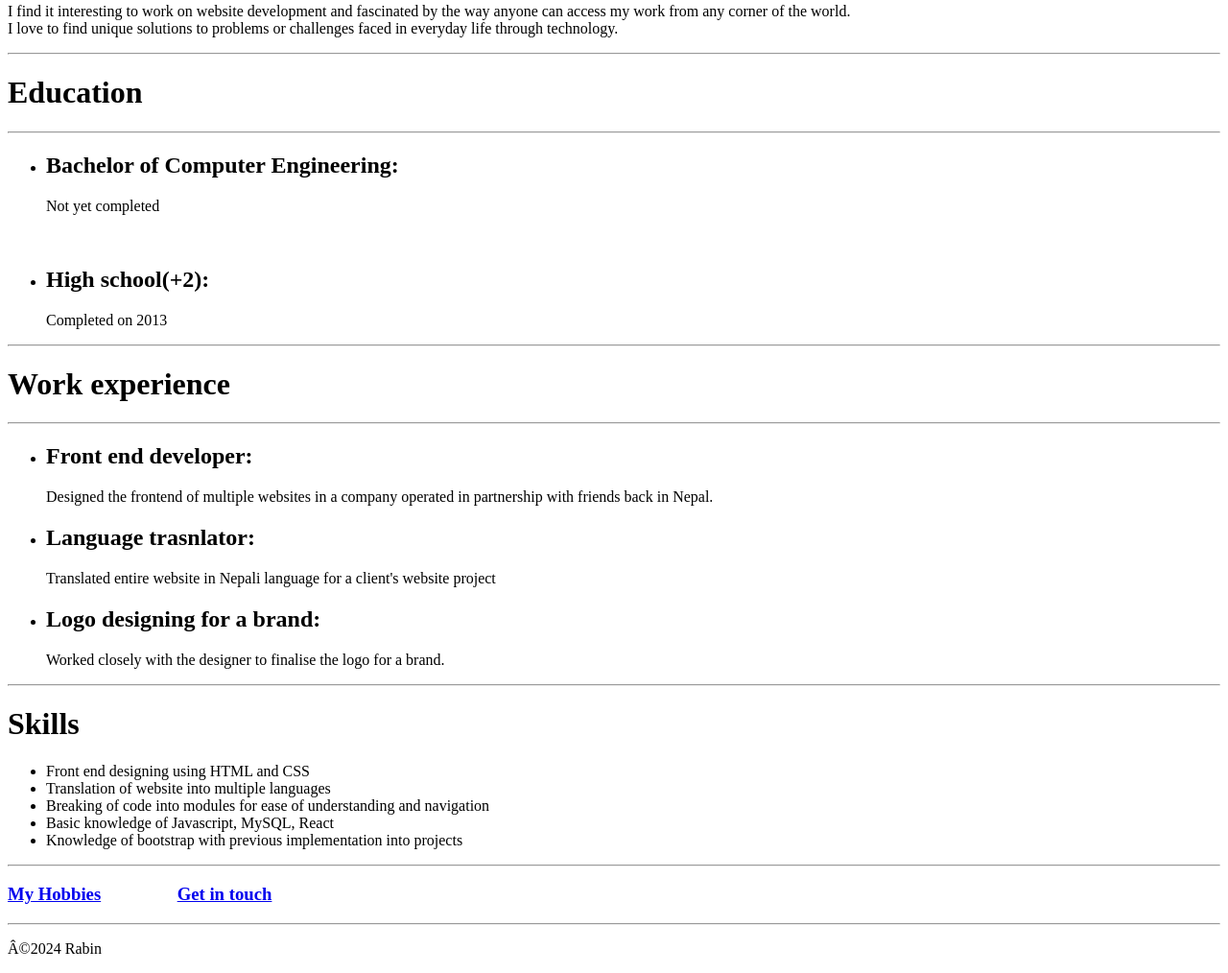
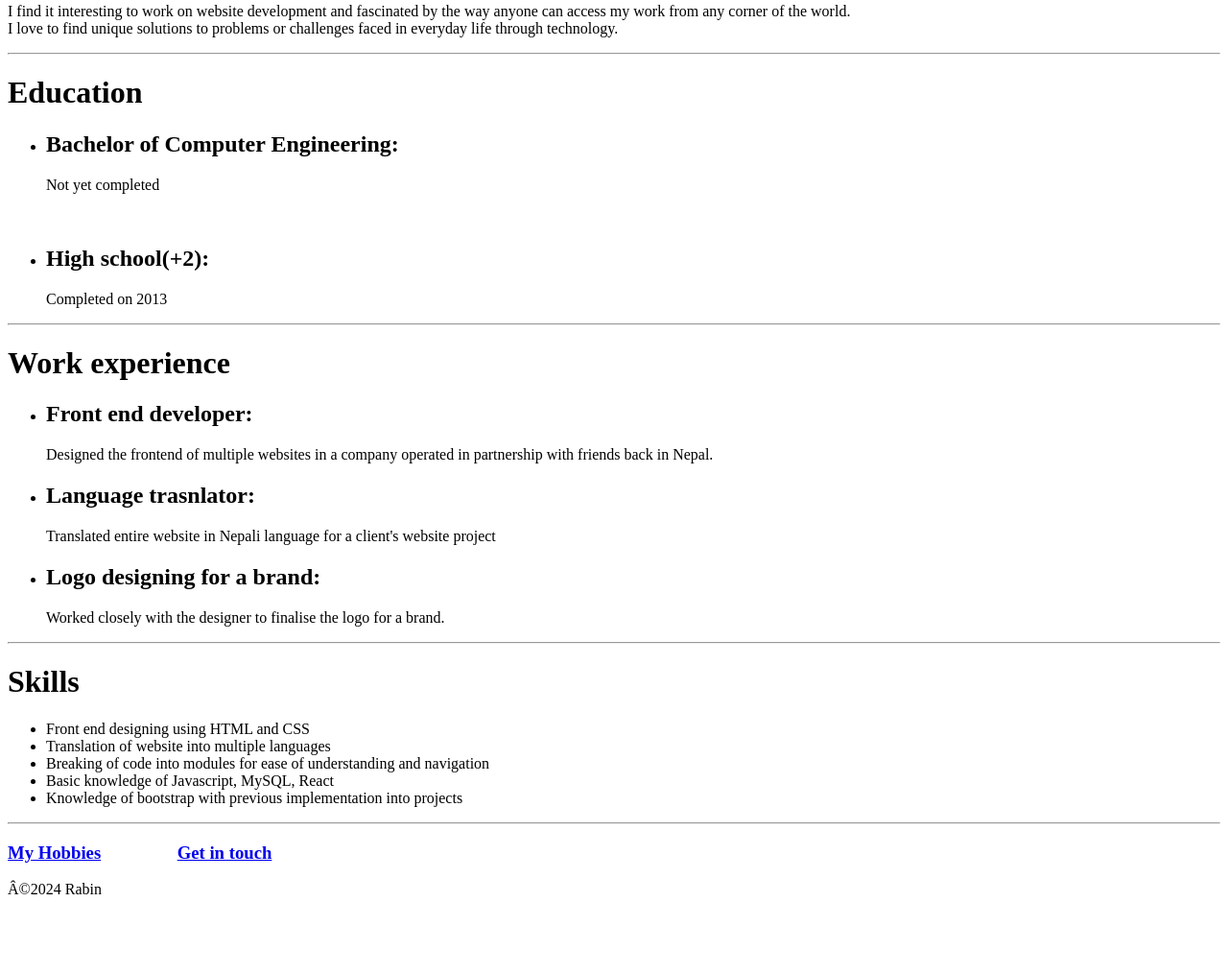
Before and after one commit to rabin23/capstone-1, a plain HTML site: page index.html in a window 1280 px wide. Shown: the part 325-1339 px from the top of the page at 96% size. After the commit the page ends 1277 px from the top, so only its background shows below. Drawn offline with Linux system fonts and the light colour scheme.

Commit message:
Update index.html

```diff
--- a/index.html
+++ b/index.html
@@ -9,14 +9,14 @@
         <p>I find it interesting to work on website development and fascinated by the way anyone can access my work from any corner of the world.<br />
         I love to find unique solutions to problems or challenges faced in everyday life through technology.<br />
         </p><hr />
-        <h1>Education</h1><hr />
+        <h1>Education</h1>
         <ul>
             <li><h2>Bachelor of Computer Engineering:</h2>
                 <p>Not yet completed</p><br /></li>
             <li><h2>High school(+2):</h2>
                 <p>Completed on 2013</p></li>
         </ul><hr />
-        <h1>Work experience</h1><hr />
+        <h1>Work experience</h1>
         <ul>
             <li><h2>Front end developer:</h2>
                 <p>Designed the frontend of multiple websites in a company operated in partnership with friends back in Nepal.</p>
@@ -39,7 +39,6 @@
         <h3><a href="./hobbies.html">My Hobbies</a>
         &nbsp;&nbsp;&nbsp;&nbsp;&nbsp;&nbsp;&nbsp;&nbsp;&nbsp;&nbsp;&nbsp;&nbsp;&nbsp;&nbsp;&nbsp;
         <a href="./contact.html">Get in touch</a></h3>
-        <hr />
         <footer>
             <p>©2024 Rabin</p>
         </footer>
```
